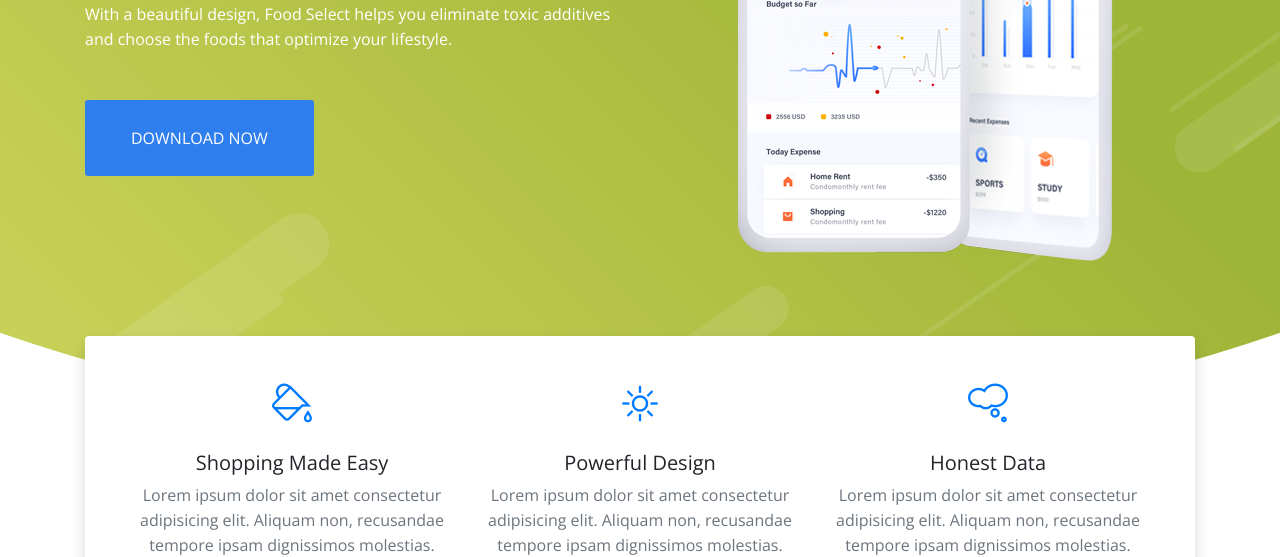
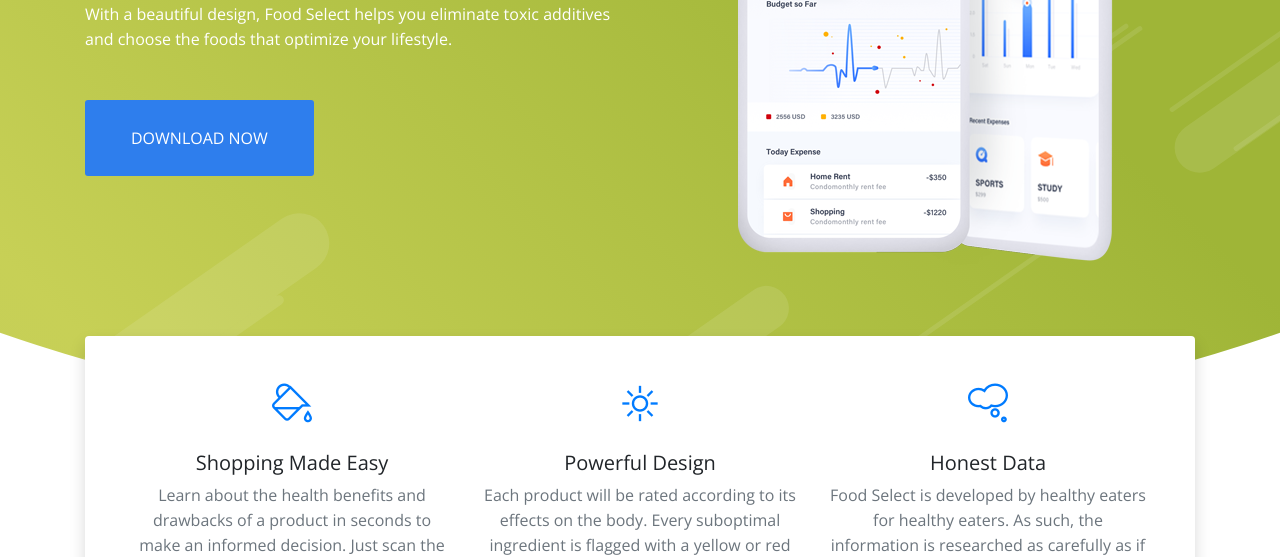
Before and after one commit to KhanKhuu/foodselect.io, a plain HTML site: page index.html in a window 1280 px wide. Shown: the part 395-952 px from the top of the page. Drawn offline with nearby package versions, Linux system fonts and the light colour scheme; some packages are replaced by stand-ins of ours.

Commit message:
added description to hero sub-sections

```diff
--- a/index.html
+++ b/index.html
@@ -116,20 +116,23 @@
 				<div class="col-md-4 mb-4 mb-md-0 text-center">
 					<i class="ti-paint-bucket text-primary h1"></i>
 					<h3 class="mt-4 text-capitalize h5 ">shopping made easy</h3>
-					<p class="regular text-muted">Lorem ipsum dolor sit amet consectetur adipisicing elit. Aliquam non, recusandae
-						tempore ipsam dignissimos molestias.</p>
+					<p class="regular text-muted">Learn about the health benefits and drawbacks of a product in seconds
+					to make an informed decision. Just scan the barcode or ingredients list.</p>
 				</div>
 				<div class="col-md-4 mb-4 mb-md-0 text-center">
 					<i class="ti-shine text-primary h1"></i>
 					<h3 class="mt-4 text-capitalize h5 ">powerful design</h3>
-					<p class="regular text-muted">Lorem ipsum dolor sit amet consectetur adipisicing elit. Aliquam non, recusandae
-						tempore ipsam dignissimos molestias.</p>
+					<p class="regular text-muted">Each product will be rated according to its effects on the body. Every
+					suboptimal ingredient is flagged with a yellow or red indicator to alert you to potential
+					drawbacks. See the benefits and drawbacks of the whole food and individual ingredients all on one
+					screen.</p>
 				</div>
 				<div class="col-md-4 mb-4 mb-md-0 text-center">
 					<i class="ti-thought text-primary h1"></i>
 					<h3 class="mt-4 text-capitalize h5 ">honest data</h3>
-					<p class="regular text-muted">Lorem ipsum dolor sit amet consectetur adipisicing elit. Aliquam non, recusandae
-						tempore ipsam dignissimos molestias.</p>
+					<p class="regular text-muted">Food Select is developed by healthy eaters for healthy eaters.
+					As such, the information is researched as carefully as if we were going to put the foods into
+					our own bodies. Using Food Select is like having a dietician with you while you shop.</p>
 					</p>
 				</div>
 			</div>
```
